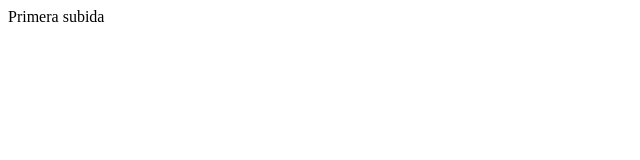
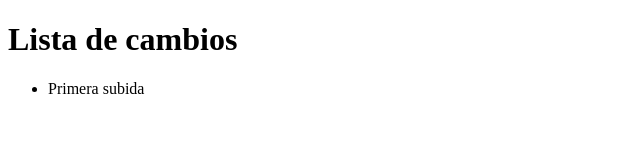
Before and after one commit to ddemiguel/git-test, a plain HTML site: page index.html in a window 1280 px wide. Shown: the whole page, without its empty margins (0-640 px from the left). Drawn offline with Linux system fonts and the light colour scheme.

Commit message:
Cambiar a texto por lista

```diff
--- a/index.html
+++ b/index.html
@@ -2,5 +2,10 @@
 <html>
 	<head></head>
 
-	<body>Primera subida</body>
+	<body>
+		<h1>Lista de cambios</h1>
+		<ul>
+			<li>Primera subida</li>
+		</ul>
+	</body>
 </html>
```
